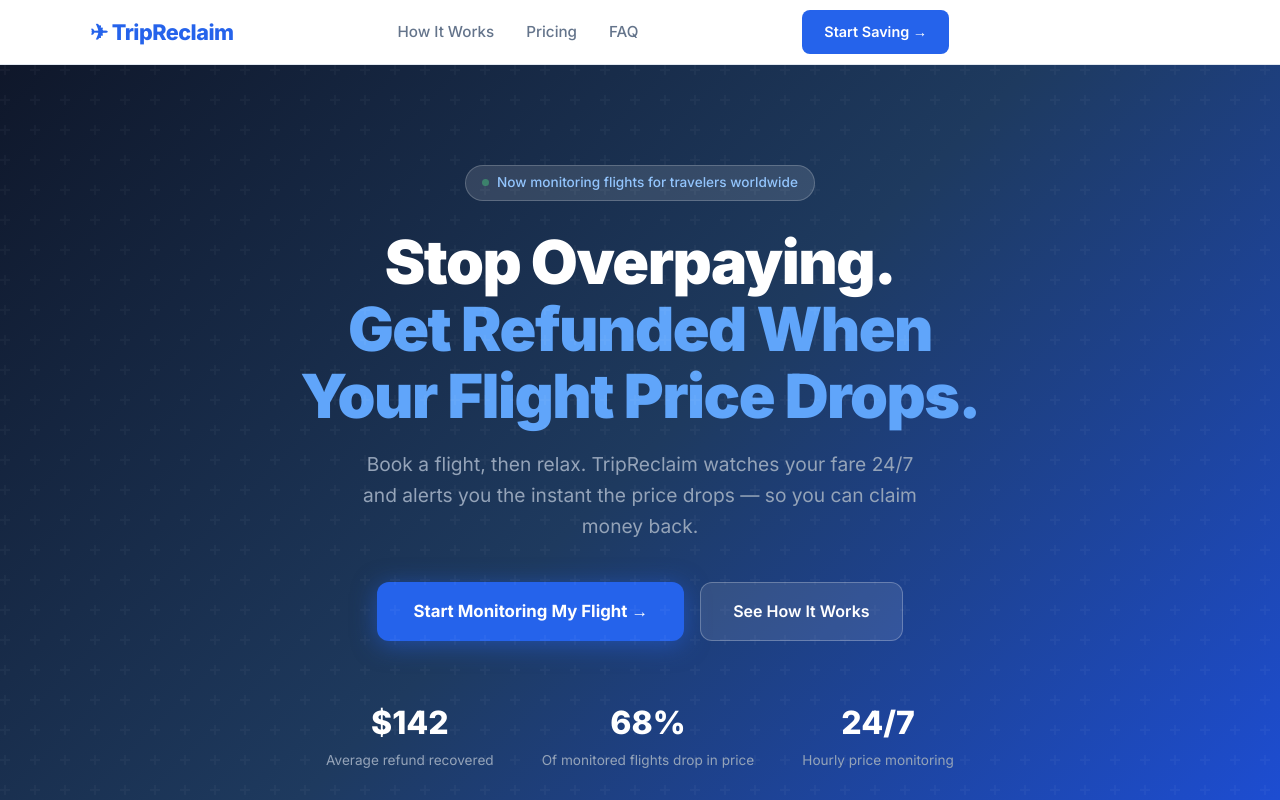
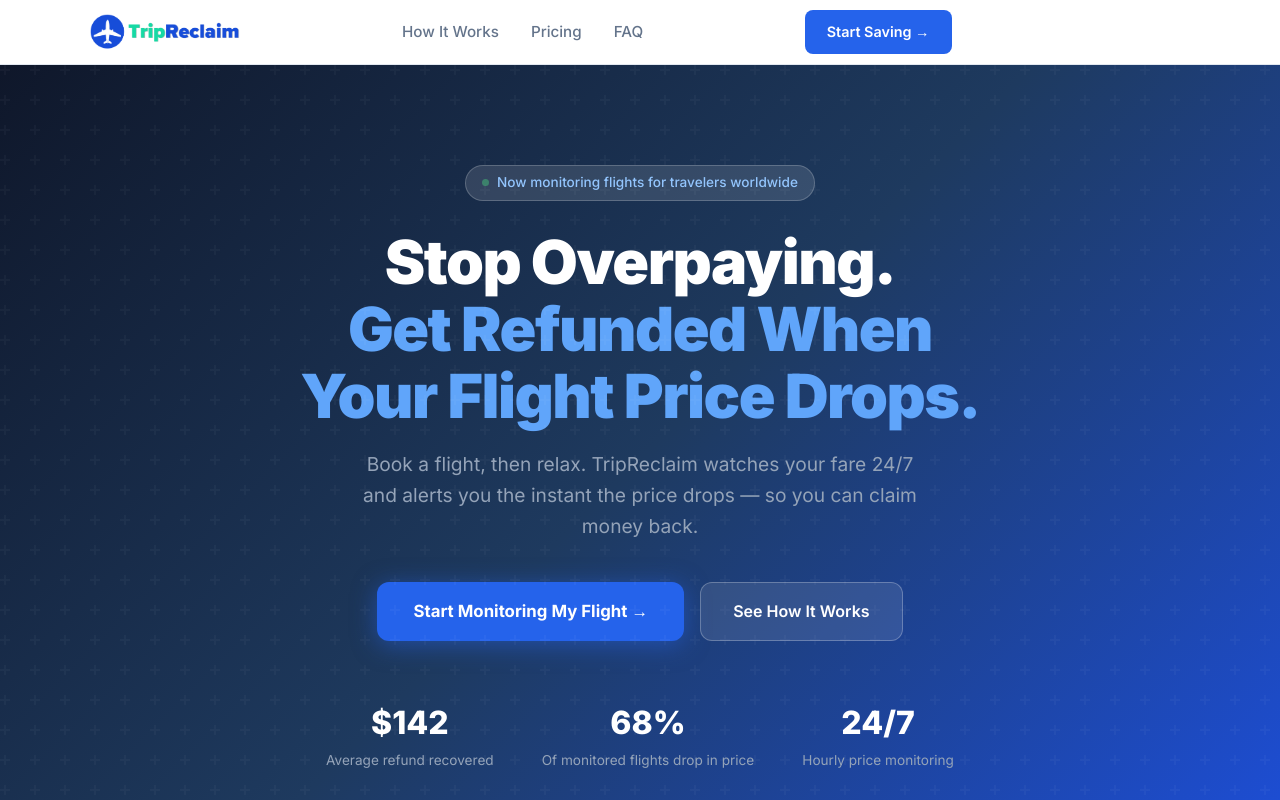
Before and after one commit to pivotpointstrat/tripreclaim, a plain HTML site: page landing_page/index.html in a window 1280 px wide. Shown: the top 800 px of the page. Drawn offline with Linux system fonts and the light colour scheme.

Commit message:
feat: replace text logos with TripReclaim PNG logo across site

```diff
--- a/landing_page/index.html
+++ b/landing_page/index.html
@@ -370,7 +370,7 @@
 <!-- NAV -->
 <nav>
   <div class="nav-inner">
-    <a href="/" class="logo">✈ TripReclaim</a>
+    <a href="/" class="logo"><img src="/logos/logo.png" alt="TripReclaim" style="height:36px;width:auto;display:block;"></a>
     <ul class="nav-links">
       <li><a href="#how-it-works">How It Works</a></li>
       <li><a href="#pricing">Pricing</a></li>
@@ -668,7 +668,7 @@
 <footer>
   <div class="footer-inner">
     <div class="footer-brand">
-      <a href="/" class="logo">✈ TripReclaim</a>
+      <a href="/" class="logo"><img src="/logos/logo.png" alt="TripReclaim" style="height:32px;width:auto;display:block;filter:brightness(0) invert(1);"></a>
       <p>Post-booking flight price monitoring. We watch your fare so you don't have to.</p>
     </div>
     <div class="footer-links">
```
Also changed, not shown: dashboard/index.html (+1 -1 lines), landing_page/logos/logo.png (added).
